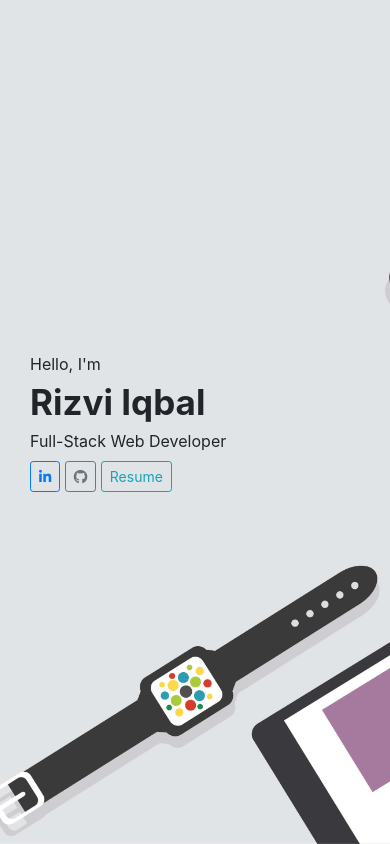
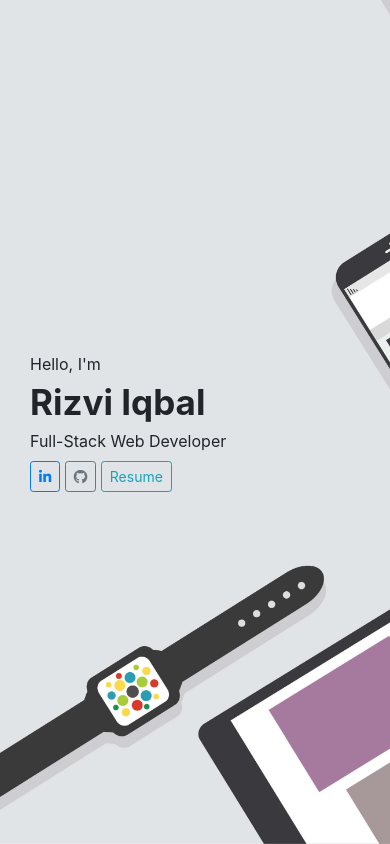
Before and after one commit to Rizviqbal711/website, a PHP site: page / in a window 390 px wide. Run offline with PHP 8.4, Linux system fonts and the light colour scheme; some libraries are stand-ins or nearby versions.

Commit message:
BG changes

```diff
--- a/css/main.css
+++ b/css/main.css
@@ -17,7 +17,7 @@
     .main-content{
         background-size: cover;
         background-repeat: no-repeat;
-        background-position-x: -475px;
+        background-position-x: 50%;
         background-position-y: center;
     }
 
```
